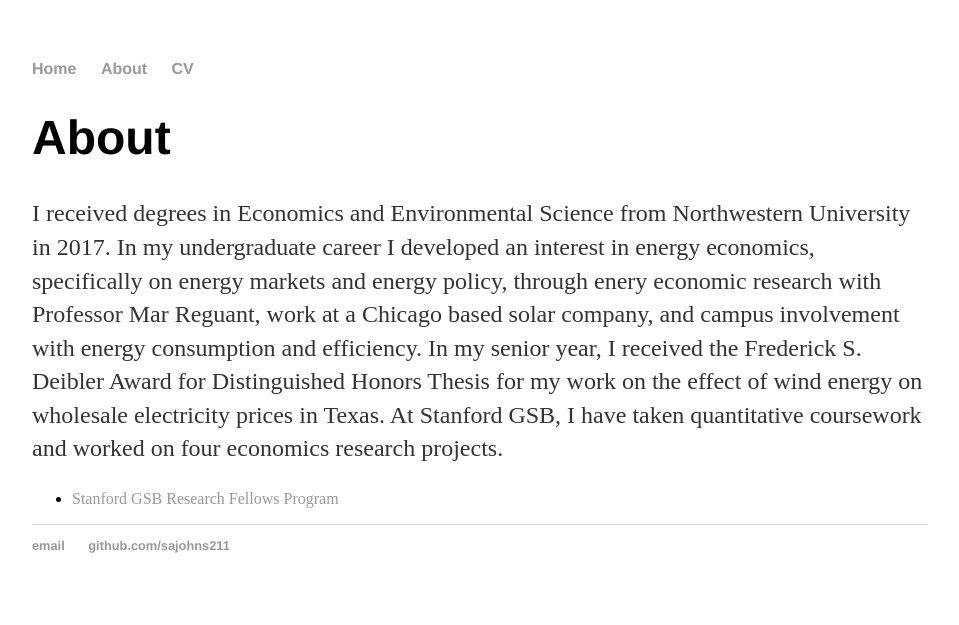
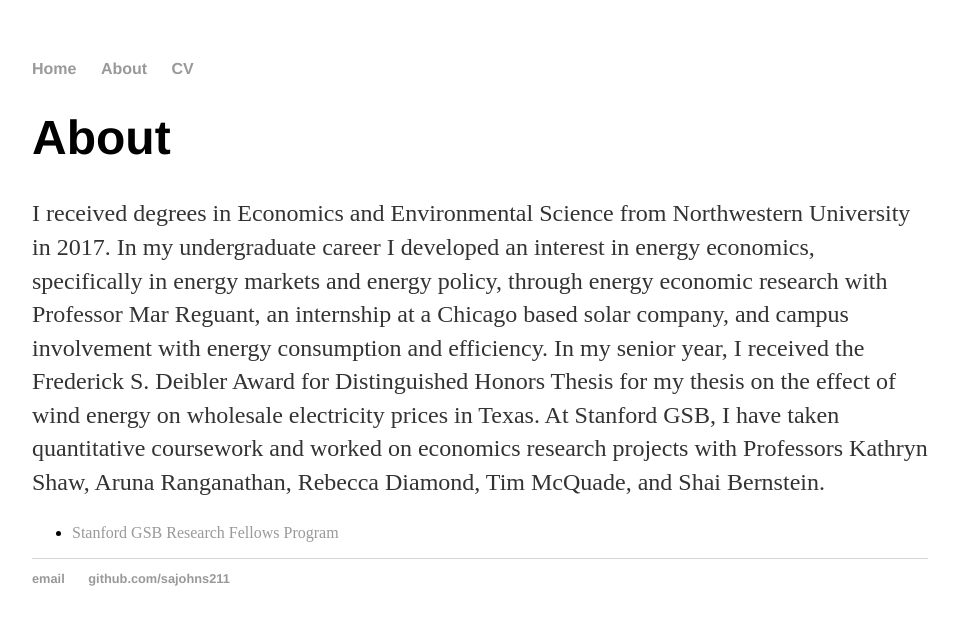
Before and after one commit to sajohns211/sajohns211.github.io, a Jekyll site: the page built from about/index.html, in a window 1280 px wide. Shown: the top 625 px of the page, without its empty margins (160-1119 px from the left). Built offline with Jekyll 4.4.1, drawn with Linux system fonts in a browser that asks for light colours.

Commit message:
Update index.html

```diff
--- a/about/index.html
+++ b/about/index.html
@@ -5,7 +5,7 @@
 
 		<div class="about">
 			<h1>About</h1>
-			<p>I received degrees in Economics and Environmental Science from Northwestern University in 2017. In my undergraduate career I developed an interest in energy economics, specifically on energy markets and energy policy, through enery economic research with Professor Mar Reguant, work at a Chicago based solar company, and campus involvement with energy consumption and efficiency. In my senior year, I received the Frederick S. Deibler Award for Distinguished Honors Thesis for my work on the effect of wind energy on wholesale electricity prices in Texas. At Stanford GSB, I have taken quantitative coursework and worked on four economics research projects.  </p>
+			<p>I received degrees in Economics and Environmental Science from Northwestern University in 2017. In my undergraduate career I developed an interest in energy economics, specifically in energy markets and energy policy, through energy economic research with Professor Mar Reguant, an internship at a Chicago based solar company, and campus involvement with energy consumption and efficiency. In my senior year, I received the Frederick S. Deibler Award for Distinguished Honors Thesis for my thesis on the effect of wind energy on wholesale electricity prices in Texas. At Stanford GSB, I have taken quantitative coursework and worked on economics research projects with Professors Kathryn Shaw, Aruna Ranganathan, Rebecca Diamond, Tim McQuade, and Shai Bernstein.  </p>
 			<ul class="contacts">
 				<li><a href="https://www.gsb.stanford.edu/programs/research-fellows/summary">Stanford GSB Research Fellows Program</a></li>
 				</ul>
```
